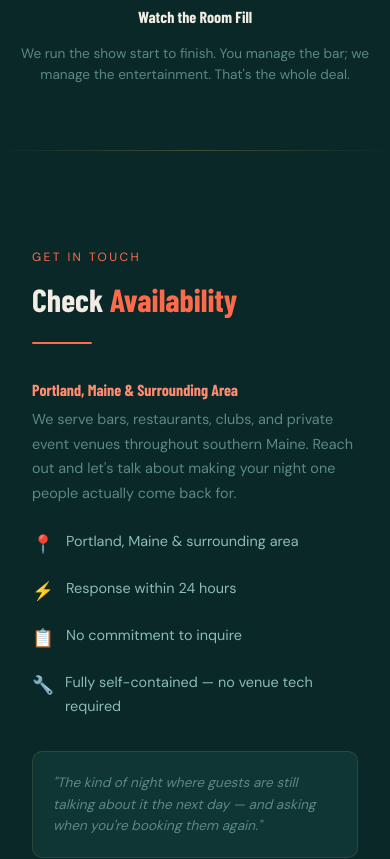
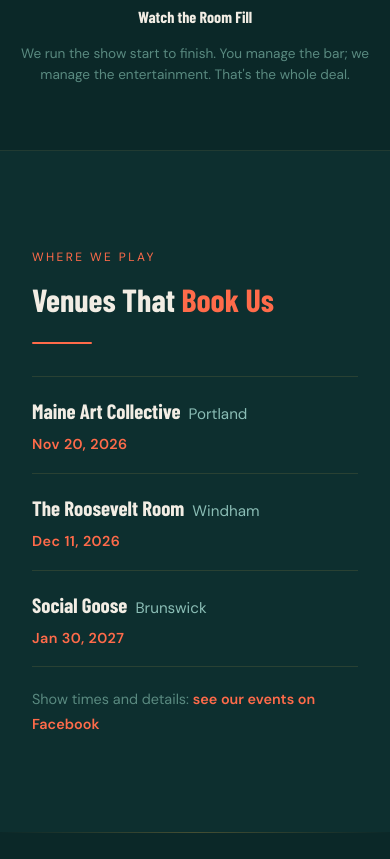
Before and after one commit to tkhesin/tolehouse, a plain HTML site: page index.html in a window 390 px wide. Shown: the part 9365-10224 px from the top of the page. Drawn offline with nearby package versions, Linux system fonts and the light colour scheme; a web font is replaced by a local one.

Commit message:
Add Where We Play venue list and Venues menu link
Lists venues with dates (Maine Art Collective, The Roosevelt Room, Social Goose), links to Facebook events for show details, and adds a Venues item to the top menu.

Co-Authored-By: Claude Opus 5.5 <noreply@anthropic.com>
Claude-Session: https://claude.ai/code/session_012n3LSmxpdZGbZCNDfYR3Ur

```diff
--- a/index.html
+++ b/index.html
@@ -619,6 +619,32 @@
     line-height: 1.55;
   }
 
+  /* ─── WHERE WE PLAY ─── */
+  .venue-list {
+    list-style: none;
+    margin-top: 2rem;
+    max-width: 720px;
+    border-top: 1px solid rgba(201,168,76,0.15);
+  }
+  .venue-list li {
+    display: flex;
+    justify-content: space-between;
+    align-items: baseline;
+    gap: 1rem;
+    flex-wrap: wrap;
+    padding: 1rem 0;
+    border-bottom: 1px solid rgba(201,168,76,0.15);
+  }
+  .venue-name { font-family: 'Barlow Condensed', sans-serif; font-weight: 700; font-size: 1.3rem; color: var(--cream, #F5E6D3); }
+  .venue-town { color: var(--mid); font-size: 0.95rem; margin-left: 0.5rem; }
+  .venue-date { color: var(--gold); font-size: 0.9rem; font-weight: 600; letter-spacing: 0.03em; white-space: nowrap; }
+  @media (max-width: 600px) {
+    .venue-list li { flex-direction: column; gap: 0.25rem; }
+  }
+  .venue-note { margin-top: 1.25rem; font-size: 0.9rem; color: var(--muted); }
+  .venue-note a { color: var(--gold); text-decoration: none; font-weight: 600; }
+  .venue-note a:hover { color: var(--gold-light); }
+
   /* ─── VIDEO ─── */
   .video-wrapper {
     margin-top: 2.5rem;
@@ -901,6 +927,7 @@
     <li><a href="#why">Why It Works</a></li>
     <li><a href="#catalog">Song Catalog</a></li>
     <li><a href="#logistics">What We Bring</a></li>
+    <li><a href="#shows">Venues</a></li>
     <li><a href="#how">How to Book</a></li>
     <li><a href="#contact" class="nav-cta">Get Availability</a></li>
   </ul>
@@ -1162,6 +1189,21 @@
   </div>
 </section>
 
+<!-- WHERE WE PLAY -->
+<section style="background: var(--surface-1); border-top: 1px solid rgba(201,168,76,0.1); padding: 6rem 2rem;" id="shows">
+  <div class="container">
+    <span class="section-label">Where We Play</span>
+    <h2 class="section-heading">Venues That <span>Book Us</span></h2>
+    <div class="divider"></div>
+    <ul class="venue-list">
+      <li><span><span class="venue-name">Maine Art Collective</span><span class="venue-town">Portland</span></span><span class="venue-date">Nov 20, 2026</span></li>
+      <li><span><span class="venue-name">The Roosevelt Room</span><span class="venue-town">Windham</span></span><span class="venue-date">Dec 11, 2026</span></li>
+      <li><span><span class="venue-name">Social Goose</span><span class="venue-town">Brunswick</span></span><span class="venue-date">Jan 30, 2027</span></li>
+    </ul>
+    <p class="venue-note">Show times and details: <a href="https://www.facebook.com/tolehouseband/events" target="_blank" rel="noopener">see our events on Facebook</a></p>
+  </div>
+</section>
+
 <hr class="gold-rule">
 
 <!-- CONTACT -->
```
